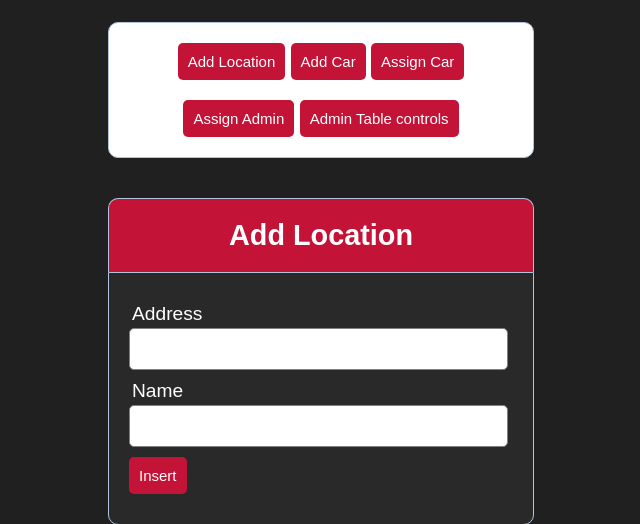
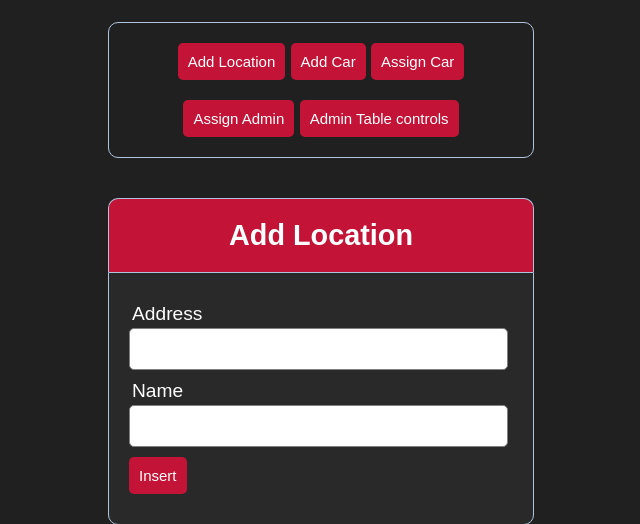
Before and after one commit to cassdy79/PP-1-S2-2021-FRI1030PM-Group1, a PHP site: page /admin in a window 1280 px wide. Shown: the part 131-655 px from the top of the page, without its empty margins (319-959 px from the left). Run offline with PHP 8.4, Linux system fonts and the light colour scheme; the visitor is signed in with stand-in values (Sample User, id 1); data that the repository does not hold is empty; some libraries are stand-ins or nearby versions.

Commit message:
fixed further conflicting css

```diff
--- a/controller/server.php
+++ b/controller/server.php
@@ -7,15 +7,15 @@ if (isset($_SESSION['email'])) {
 	$user = showProfile($db);
 	$locs = getAllLocs($db);
 	$users = getAllUsers($db);
-
+	refreshBookings($db);
+    $currentBooking = getCurrentBooking($user["id"], $db);
     if($user['role'] === "admin"){
         $_SESSION['admin'] = True;
     }
 }
 
 
-refreshBookings($db);
-$currentBooking = getCurrentBooking($user["id"], $db);
+
 
 
 
--- a/view/admin.php
+++ b/view/admin.php
@@ -19,6 +19,7 @@ $emptyCars = getNullCars($db);
 <button type="submit"  id="hiddenButton" class="btn" >Admin Table controls</button>
 <?php include($errorPath); ?>
 </div>
+
 <div class="header" id="locFormHeader">
 	<h2>Add Location</h2>
 
@@ -118,7 +119,8 @@ $emptyCars = getNullCars($db);
   	</div>
   </form>
 <br>
-  <div id="hiddenControls" >
+
+<div id="hiddenControls" >
 
 <form method="post" action="" >
 <input type="hidden" name="post" value="drop">
@@ -129,7 +131,7 @@ $emptyCars = getNullCars($db);
 <label for="bookingsdrop">Bookings</label><br>
 <input type="radio" id="locationsdrop" name="action" value="locations">
 <label for="locationsdrop">Locations</label>
-<br>
+<br><br>
 <button type="submit" class="btn" name="insert">Drop</button>
 </form>
 
--- a/view/css/style.css
+++ b/view/css/style.css
@@ -51,7 +51,7 @@
     text-align: center;
     padding: 20px;
     border: 1px solid #B0C4DE;
-    background: white;
+    background: #202020;
     border-radius: 10px 10px 10px 10px;
   }
 
@@ -64,12 +64,12 @@
     margin-top: 20px;
 
   }
-
   #adminForm, #carForm, #assignForm,
   #adminFormHeader, #carFormHeader, #assignFormHeader,
   #pastContentHeader, #pastContent ,#hiddenControls {
     display:none;
   }
+
 
   .mapcontent {
     width: 60%;
@@ -99,7 +99,7 @@
     margin: 0px auto;
     padding: 20px;
     border: 1px solid #B0C4DE;
-    background: white;
+    background: #202020;
     border-radius: 10px 10px 10px 10px;
   }
 
```
